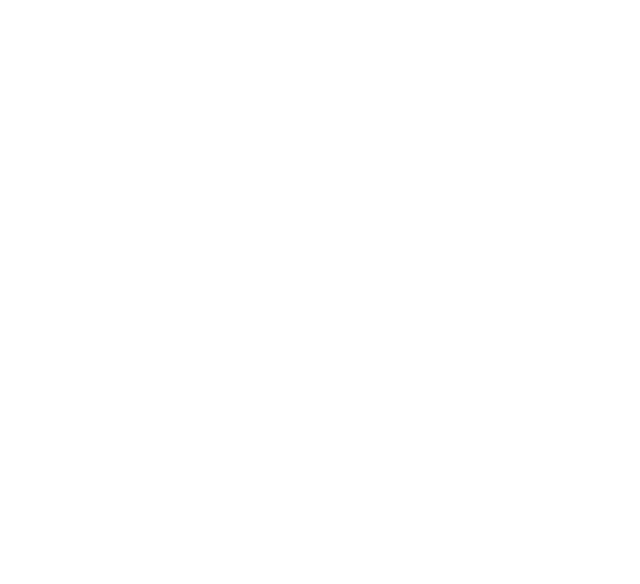
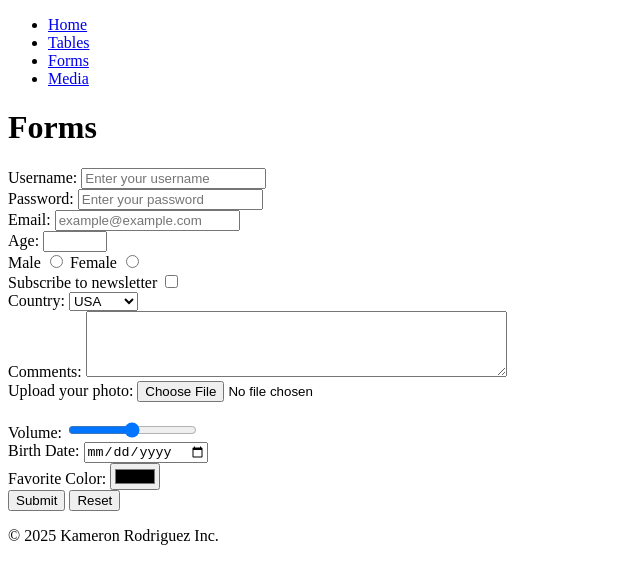
Before and after one commit to KH0CS/COMP001A.LectureActivity4, a plain HTML site: page forms.html in a window 1280 px wide. Shown: the whole page, without its empty margins (0-640 px from the left). Drawn offline with Linux system fonts and the light colour scheme.

Commit message:
finished forms page

```diff
--- a/forms.html
+++ b/forms.html
@@ -3,9 +3,124 @@
 <head>
   <meta charset="UTF-8">
   <meta name="viewport" content="width=device-width, initial-scale=1.0">
-  <title>Document</title>
+  <title>Forms Page</title>
 </head>
 <body>
+  <header>
+    <nav>
+      <ul>
+        <li><a href="index.html"> Home</a> </li>
+        <li><a href="tables.html"> Tables</a> </li>
+        <li><a href="forms.html"> Forms</a></li>
+        <li><a href="media.html"> Media</a></li>
+      </ul>
+    </nav>
+      <h1> Forms </h1>
+  </header>
+
+  <main>
+<!-- Beginning of the form element -->
+<form action="/submit" method="post">
+
+<!-- Label and text input field -->
+<label for="username">Username: </label>
+<input type="text" id="username" name="username" placeholder="Enter your username">
+
+<br> <!-- adds a line break -->
+
+<!-- Label and password input field-->
+<label for="password">Password: </label>
+<input type="password" id="password" name="password" placeholder="Enter your password">
+
+<br>
+
+<!-- Label and email input field -->
+<label for="email">Email:</label>
+<input type="email" id="email" name="email" placeholder="example@example.com">
+
+<br>
+
+<!-- Label and number input field -->
+<label for="age">Age: </label>
+<input type="number" id="age" name="age" min="1" max="100">
+
+<br>
+
+<!-- Radio buttons for gender selection -->
+<label for="male">Male</label>
+<input type="radio" id="male" name="gender" value="male">
+
+<label for="female">Female</label>
+<input type="radio" id="female" name="gender" value="female">
+
+<br>
+
+<!-- Checkbox for newsletter subscription -->
+<label for="subscribe">Subscribe to newsletter</label>
+<input type="checkbox" id="subscribe" name="subscribe" value="yes">
+
+<br>
+
+<!-- Dropdown select for country selection -->
+<label for="country">Country: </label>
+<select id="country" name="country">
+  <option value="usa">USA</option>
+  <option value="canada">Canada</option>
+<!-- other options ... -->
+</select>
+
+<br>
+<!-- Textarea for additional comments -->
+<label for="comments">Comments:</label>
+<textarea id="comments" name="comments" rows="4" cols="50"></textarea>
+
+<br>
+
+<!-- File input for uploading files -->
+<label for="file">Upload your photo:</label>
+<input type="file" id="file" name="file">
+
+<br>
+
+<!-- Hidden input field (not visible to users) -->
+<input type="hidden" id="userId" name="userId" value="12345">
+
+<br>
+
+<!-- Range input for selecting a value within a range -->
+<label for="volume">Volume: </label>
+<input type="range" id="volume" name="volume" min="0" max="10">
+
+<br>
+
+<!-- Date input for selecting a date -->
+<label for="birthdate">Birth Date: </label>
+<input type="date" id="birthdate" name="birthdate">
+
+<br>
+
+<!-- Color input for selecting a color-->
+<label for="favcolor">Favorite Color: </label>
+<input type="color" id="favcolor" name="favcolor">
+
+<br>
+
+<!-- Submit button to submit the form -->
+<input type="submit" value="Submit">
+
+<!-- Reset button to reset the form fields -->
+<input type="reset" value="Reset">
+
+</form>
+<!-- End of the form element -->
+
+  </main>
+
+  <footer>
+    <p>&copy; 2025 Kameron Rodriguez Inc. </p>
+  </footer>
+
+
 
 </body>
 </html>
```
Also changed, not shown: tables.html (+5 -5 lines).
